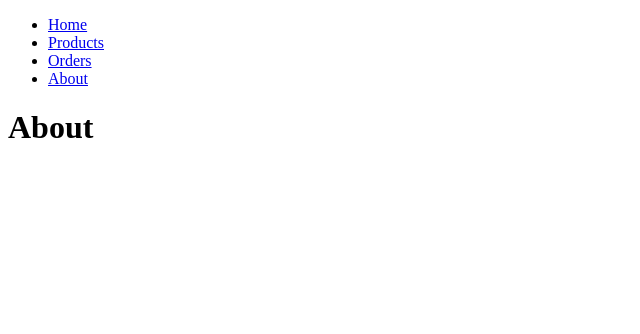
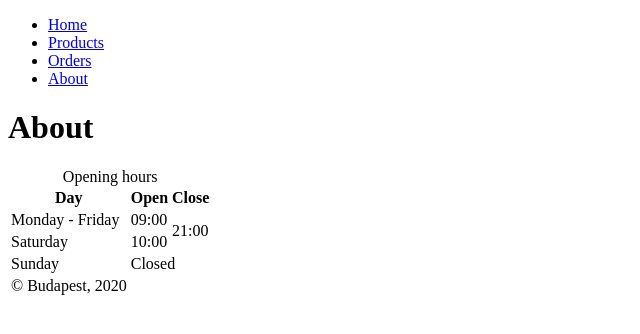
Before and after one commit to Erazs/Ujratervezes, a plain HTML site: page pages/about.html in a window 1280 px wide. Shown: the whole page, without its empty margins (0-640 px from the left). Drawn offline with Linux system fonts and the light colour scheme.

Commit message:
About opening times

```diff
--- a/pages/about.html
+++ b/pages/about.html
@@ -1,14 +1,16 @@
 <!DOCTYPE html>
 <html lang="en">
+
 <head>
     <meta charset="UTF-8">
     <meta name="viewport" content="width=device-width, initial-scale=1.0">
     <title>Document</title>
 </head>
+
 <body>
     <ul>
         <li>
-            <a href="/">Home</a>
+            <a href="/pages/index.html">Home</a>
         </li>
         <li>
             <a href="/pages/products.html">Products</a>
@@ -21,5 +23,43 @@
         </li>
     </ul>
     <h1>About</h1>
+    <table>
+        <caption>Opening hours</caption>
+        <thead>
+            <tr>
+                <th>Day</th>
+                <th>Open</th>
+                <th>Close</th>
+            </tr>
+        </thead>
+        <tbody>
+        <tr>
+            <td>Monday - Friday</td>
+            <td>09:00</td>
+            <td rowspan="2">21:00</td>
+
+        </tr>
+        <tr>
+            <td>Saturday</td>
+            <td>10:00</td>
+
+
+        </tr>
+        <tr>
+            <td>Sunday</td>
+
+            <td colspan="2">Closed</td>
+
+        </tr>
+    </tbody>
+    <tfoot>
+        <tr>
+            <td>
+                &copy; Budapest, 2020
+            </td>
+        </tr>
+    </tfoot>
+    </table>
 </body>
+
 </html>
```
Also changed, not shown: pages/index.html (+7 -4 lines), pages/orders.html (+1 -1 lines), pages/products.html (+1 -1 lines).
